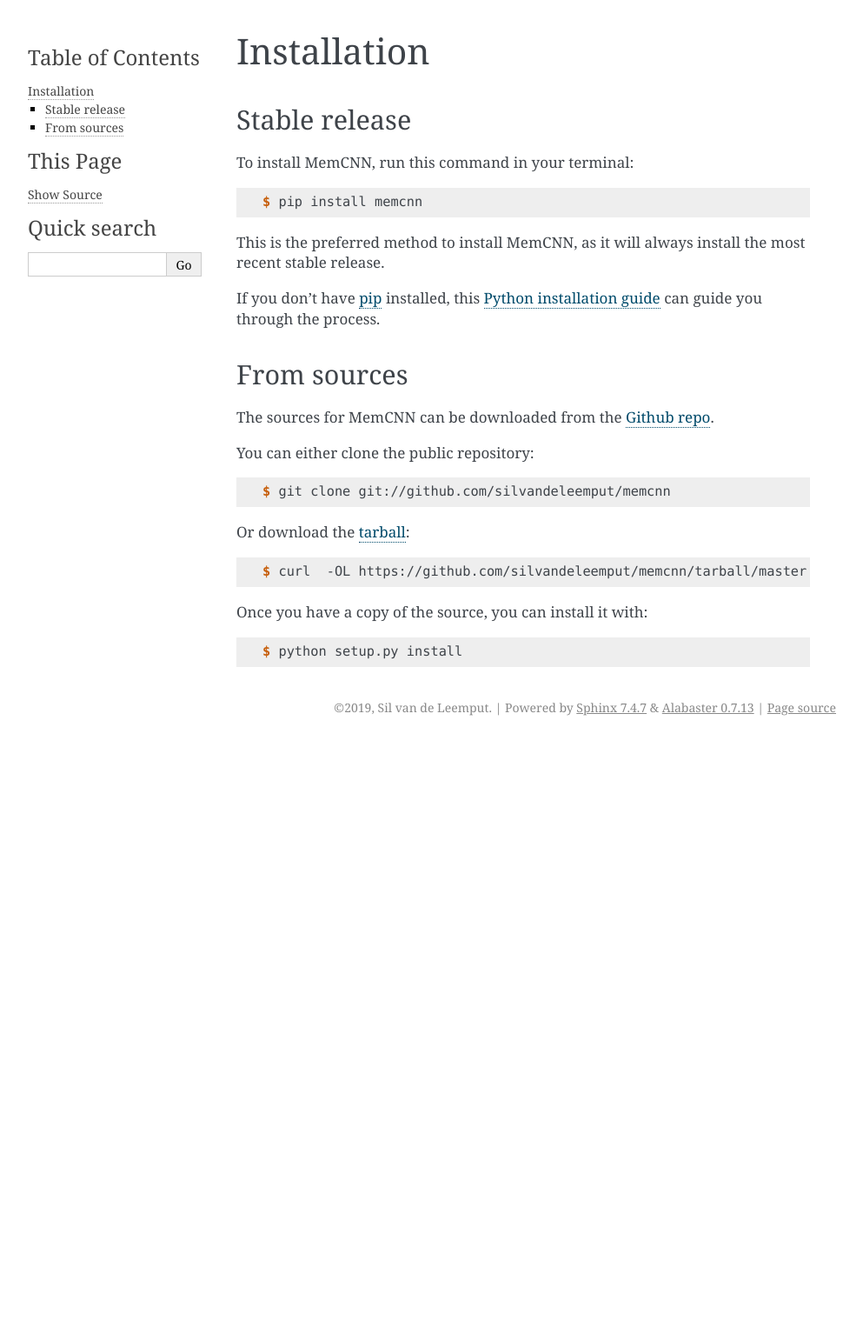
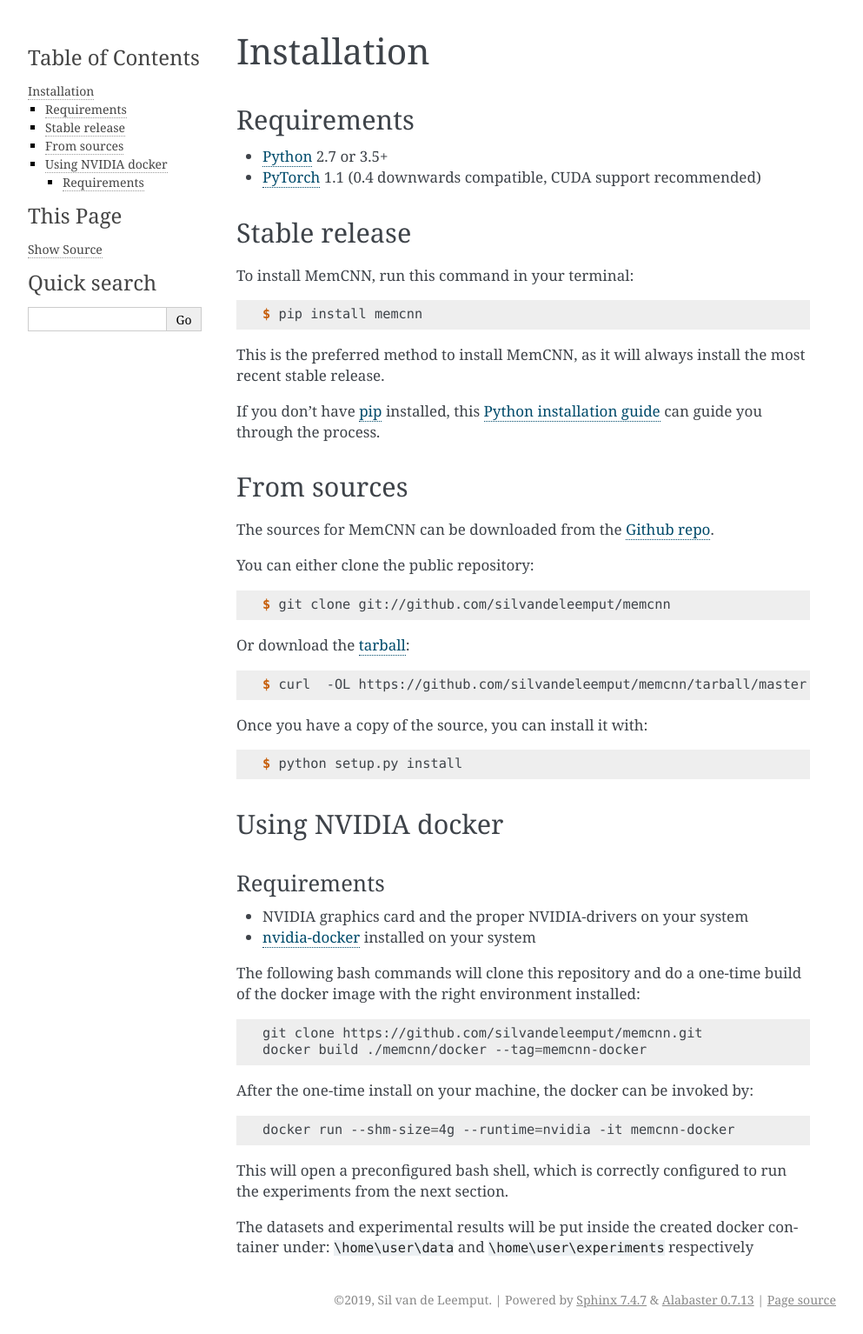
Before and after one commit to silvandeleemput/memcnn, a Sphinx documentation site: the page built from docs/installation.rst, in a window 1280 px wide. Shown: the whole page at 87% size, without its empty margins (148-1141 px from the left). Built offline with Sphinx 7.4.7, drawn with Linux system fonts in a browser that asks for light colours; pages that are not in the unit, such as notebooks, are missing from menus; before the commit the page ends 900 px from its top, so only the background shows below that.

Commit message:
updated README and moved installation instructions to installation.rst

```diff
--- a/docs/installation.rst
+++ b/docs/installation.rst
@@ -3,6 +3,13 @@
 ============
 Installation
 ============
+
+Requirements
+------------
+
+-  `Python <https://python.org/>`__ 2.7 or 3.5+
+-  `PyTorch <http://pytorch.org/>`__ 1.1 (0.4 downwards compatible, CUDA
+   support recommended)
 
 
 Stable release
@@ -49,3 +56,36 @@ Once you have a copy of the source, you can install it with:
 
 .. _Github repo: https://github.com/silvandeleemput/memcnn
 .. _tarball: https://github.com/silvandeleemput/memcnn/tarball/master
+
+
+Using NVIDIA docker
+-------------------
+
+Requirements
+^^^^^^^^^^^^
+
+-  NVIDIA graphics card and the proper NVIDIA-drivers on your system
+-  `nvidia-docker <https://github.com/nvidia/nvidia-docker>`__ installed
+   on your system
+
+The following bash commands will clone this repository and do a one-time
+build of the docker image with the right environment installed:
+
+.. code:: bash
+
+    git clone https://github.com/silvandeleemput/memcnn.git
+    docker build ./memcnn/docker --tag=memcnn-docker
+
+After the one-time install on your machine, the docker can be invoked
+by:
+
+.. code:: bash
+
+    docker run --shm-size=4g --runtime=nvidia -it memcnn-docker
+
+This will open a preconfigured bash shell, which is correctly configured
+to run the experiments from the next section.
+
+The datasets and experimental results will be put inside the created
+docker container under: ``\home\user\data`` and
+``\home\user\experiments`` respectively
```
Also changed, not shown: README.rst (+23 -66 lines).
